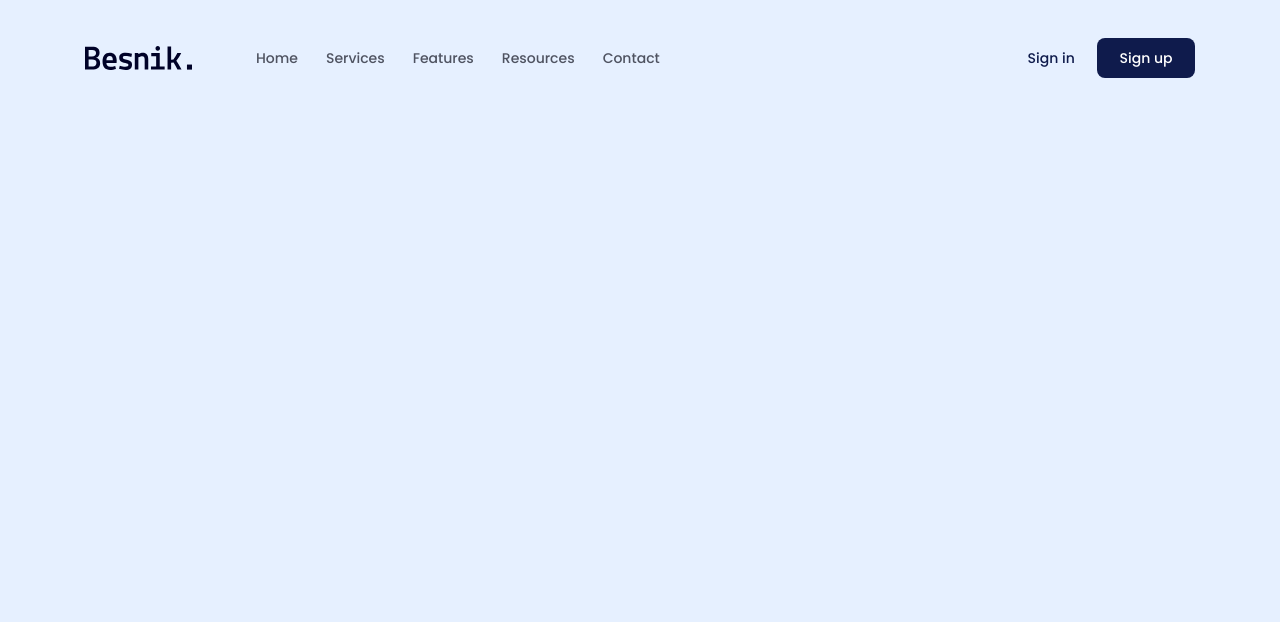
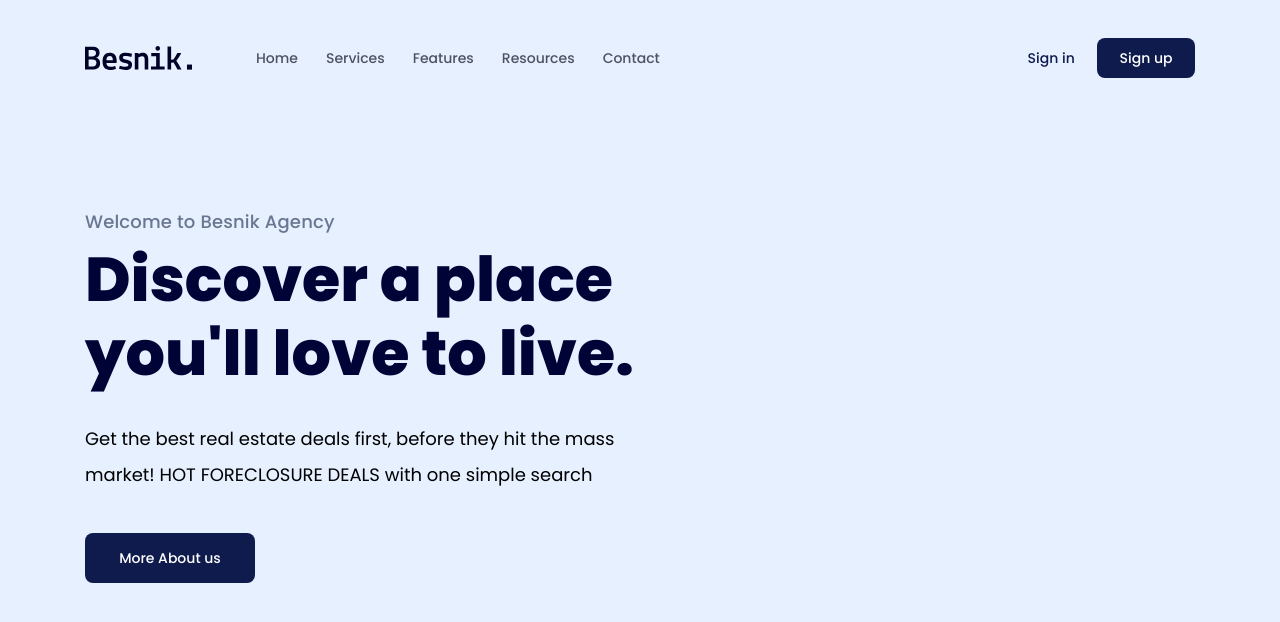
Before and after one commit to tranhuutuan261103/Project-Static-Web-01, a plain HTML site: page index.html in a window 1280 px wide. Drawn offline with Linux system fonts and the light colour scheme.

Commit message:
[A] Add 'Hero info'

```diff
--- a/assets/css/style.css
+++ b/assets/css/style.css
@@ -4,7 +4,7 @@
     box-sizing: border-box;
 }
 
-:root{
+:root {
     --primary-color: #0f1b4c;
 }
 
@@ -87,7 +87,45 @@ a {
     color: var(--primary-color);
 }
 
-.navbar .action-btn{
+.navbar .action-btn {
     padding: 13px 16px;
     margin-left: 18px;
 }
+
+/* Hero */
+
+.hero {
+    margin-top: 130px;
+}
+
+.hero .info{
+    width: 51%;
+}
+
+.hero .sub-title {
+    font-weight: 500;
+    font-size: 1.8rem;
+    line-height: 1.5;
+    letter-spacing: 0.01em;
+    color: #687691;
+}
+
+.hero .title {
+    margin-top: 8px;
+    margin-bottom: 30px;
+    font-weight: 700;
+    font-size: 6.2rem;
+    line-height: 1.19;
+    color: #000336;
+}
+
+.hero .description {
+    margin-bottom: 40px;
+    font-weight: 400;
+    font-size: 1.8rem;
+    line-height: 2;
+}
+
+.hero .hero-cta{
+    min-width: 170px;
+}
--- a/index.html
+++ b/index.html
@@ -31,6 +31,16 @@
                         <a href="#!" class="btn action-btn">Sign up</a>
                     </div>
                 </nav>
+                <!-- Hero -->
+                <div class="hero">
+                    <div class="info">
+                        <p class="sub-title">Welcome to Besnik Agency</p>
+                        <h1 class="title">Discover a place you'll love to live.</h1>
+                        <p class="description">Get the best real estate deals first, before they hit the mass market! HOT FORECLOSURE DEALS with one simple search</p>
+                        <!-- Call to action -->
+                        <a href="#!" class="btn hero-cta">More About us</a>
+                    </div>
+                </div>
             </div>
         </header>
     </main>
```
